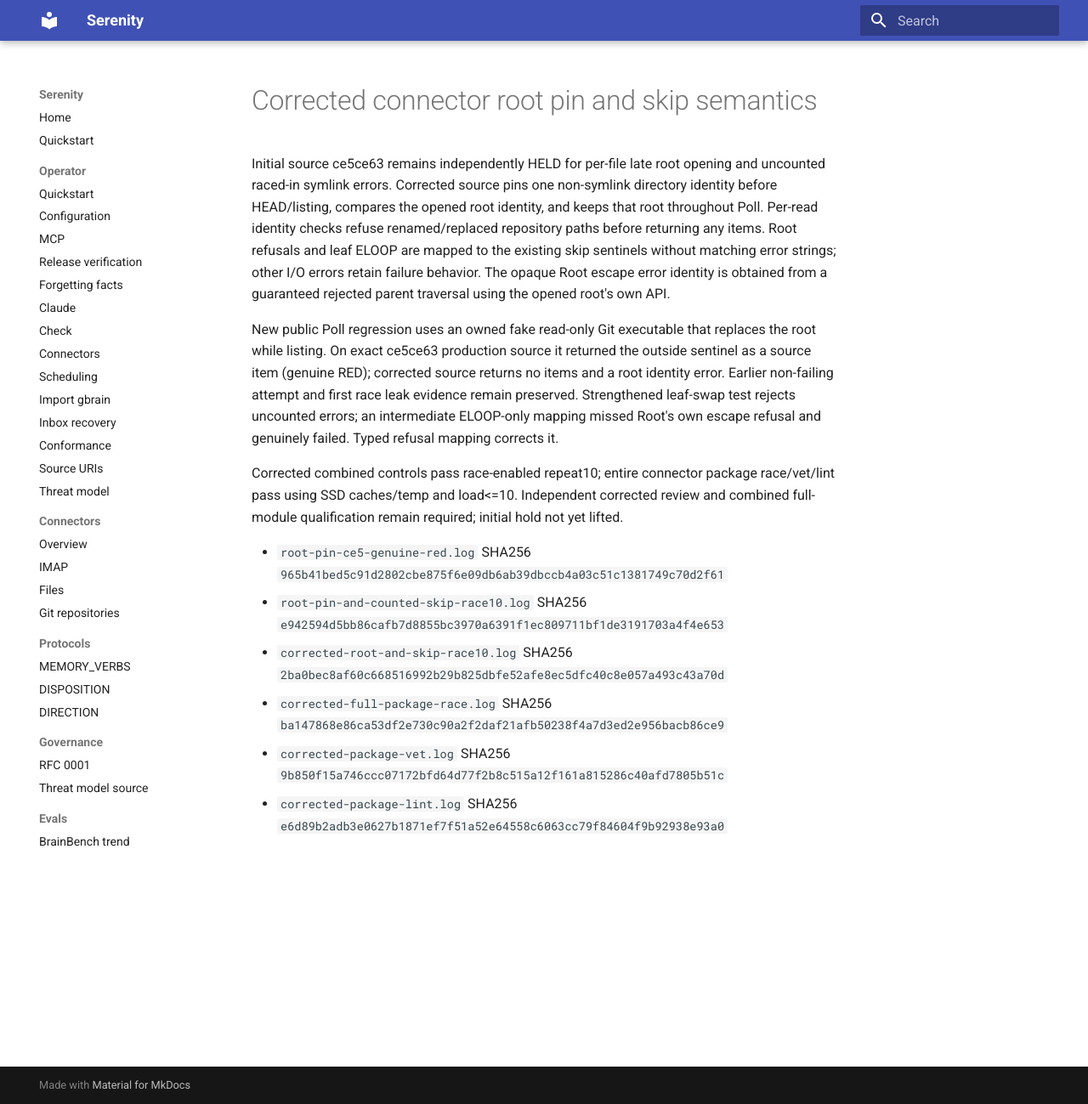
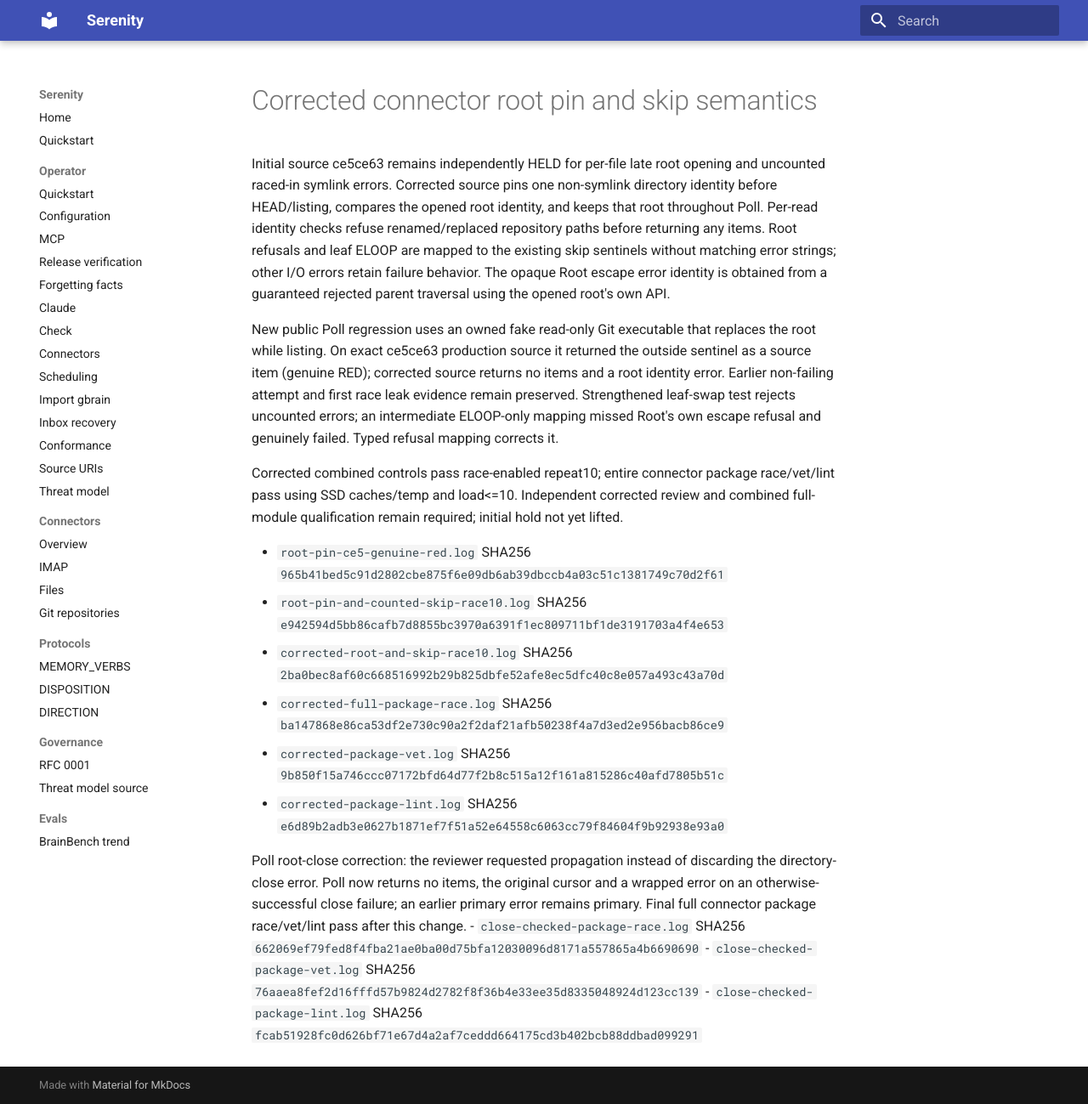
Before and after one commit to sirerun/serenity, an MkDocs documentation site: the page built from docs/launch/evidence/T24.6/gitconnector-root-pin-correction-2026-10-03.md, in a window 1280 px wide and 1299 px high. Shown: the whole window at 85% size. Built offline with MkDocs 1.6.1 and Material for MkDocs 9.7.7, drawn with Linux system fonts in a browser that asks for light colours.

Commit message:
Propagate connector Poll root-close failure without advancing cursor

```diff
--- a/docs/launch/evidence/T24.6/gitconnector-root-pin-correction-2026-10-03.md
+++ b/docs/launch/evidence/T24.6/gitconnector-root-pin-correction-2026-10-03.md
@@ -12,3 +12,8 @@ Corrected combined controls pass race-enabled repeat10; entire connector package
 - `corrected-full-package-race.log` SHA256 `ba147868e86ca53df2e730c90a2f2daf21afb50238f4a7d3ed2e956bacb86ce9`
 - `corrected-package-vet.log` SHA256 `9b850f15a746ccc07172bfd64d77f2b8c515a12f161a815286c40afd7805b51c`
 - `corrected-package-lint.log` SHA256 `e6d89b2adb3e0627b1871ef7f51a52e64558c6063cc79f84604f9b92938e93a0`
+
+Poll root-close correction: the reviewer requested propagation instead of discarding the directory-close error. Poll now returns no items, the original cursor and a wrapped error on an otherwise-successful close failure; an earlier primary error remains primary. Final full connector package race/vet/lint pass after this change.
+- `close-checked-package-race.log` SHA256 `662069ef79fed8f4fba21ae0ba00d75bfa12030096d8171a557865a4b6690690`
+- `close-checked-package-vet.log` SHA256 `76aaea8fef2d16fffd57b9824d2782f8f36b4e33ee35d8335048924d123cc139`
+- `close-checked-package-lint.log` SHA256 `fcab51928fc0d626bf71e67d4a2af7ceddd664175cd3b402bcb88ddbad099291`
```
Also changed, not shown: 1 other file.
